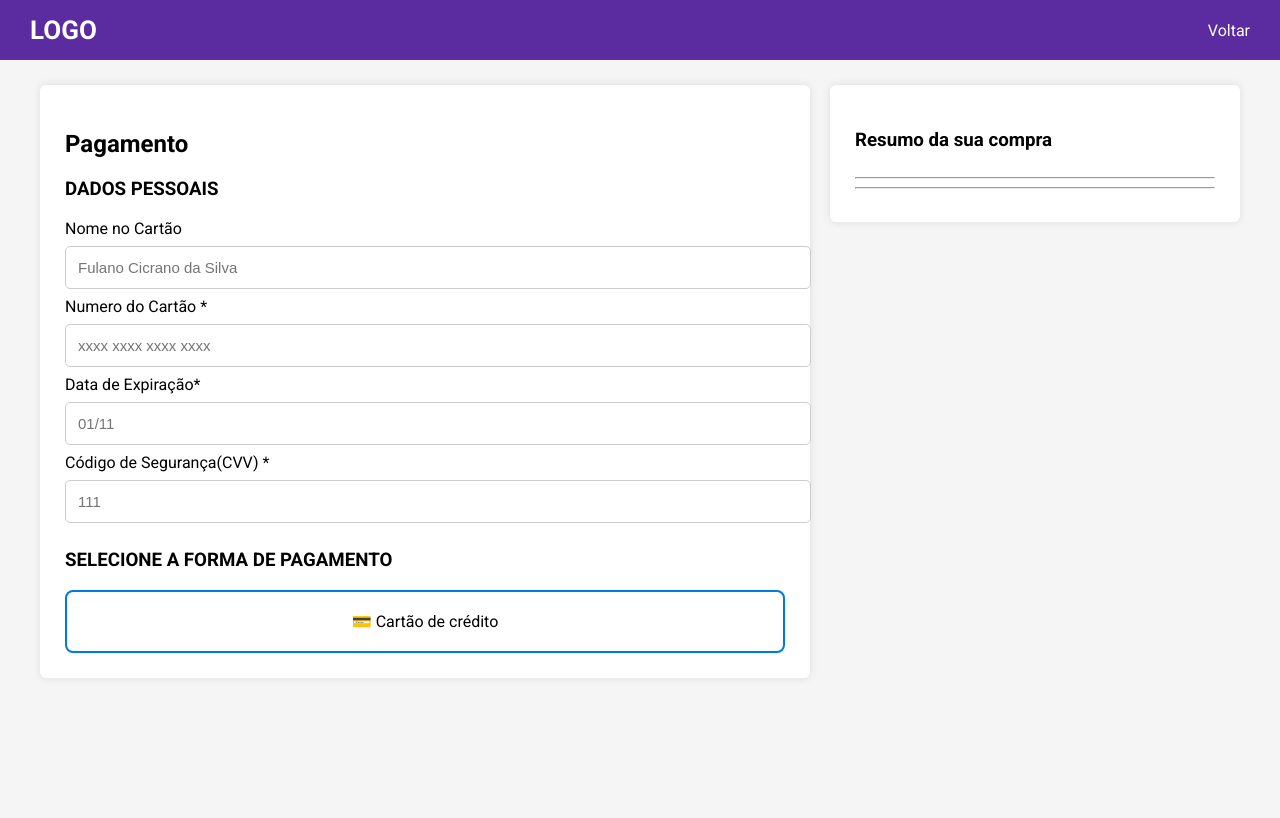
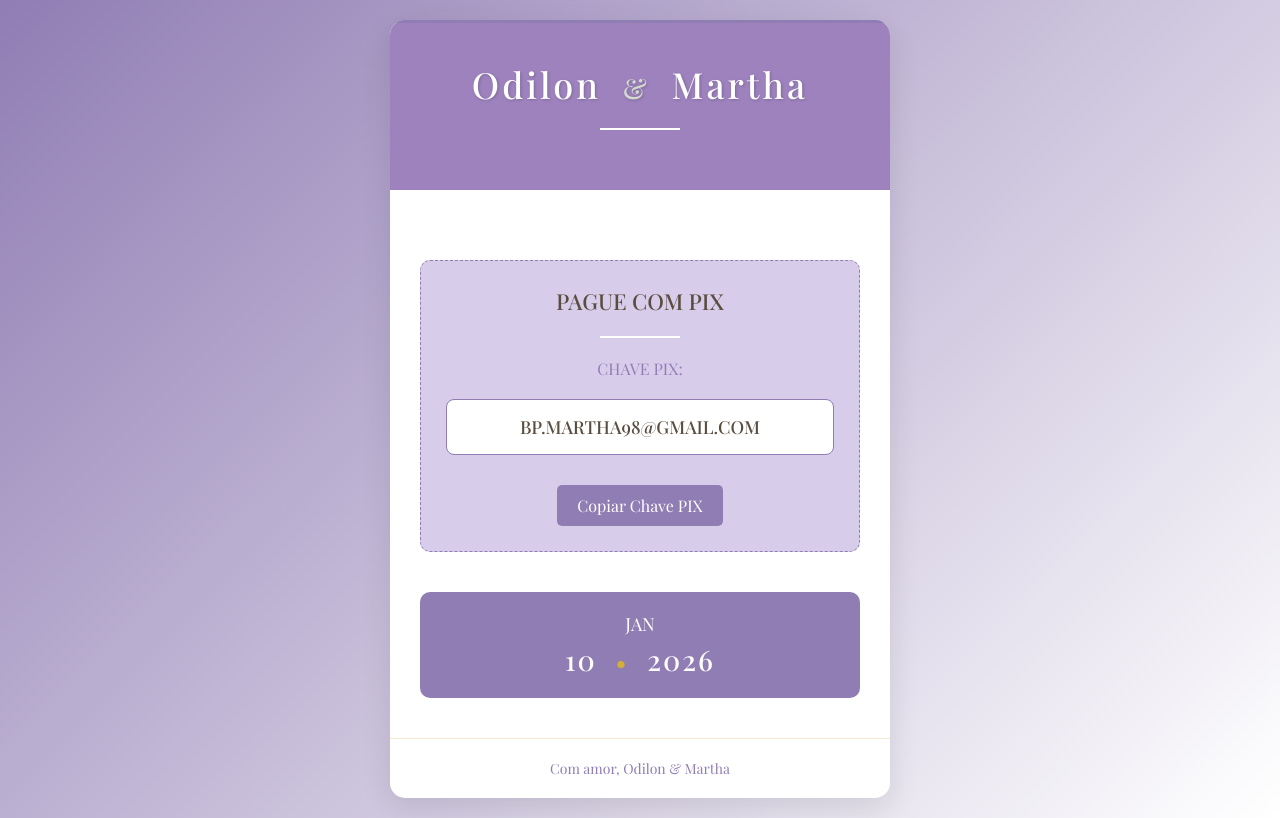
Before and after one commit to Laraivine/ProjetoSiteCasamento, a plain HTML site: page telapagamento.html in a window 1280 px wide. Drawn offline with nearby package versions, Linux system fonts and the light colour scheme.

Commit message:
add TELAPAGAMENTO

```diff
--- a/telapagamento.html
+++ b/telapagamento.html
@@ -1,197 +1,252 @@
 <!DOCTYPE html>
 <html lang="pt-BR">
-
 <head>
     <meta charset="UTF-8">
-    <title>Página de Pagamento</title>
-    <link href="https://fonts.googleapis.com/css2?family=Roboto:wght@300;400;500;700&display=swap" rel="stylesheet">
-
+    <meta name="viewport" content="width=device-width, initial-scale=1.0">
+    <title>Convite de Casamento - Odilon & Martha</title>
     <style>
-        body {
-            font-family: 'Roboto', sans-serif;
+        * {
             margin: 0;
-            background: #f5f5f5;
+            padding: 0;
+            box-sizing: border-box;
+            font-family: 'Playfair Display', serif;
         }
 
-        /* HEADER */
-        header {
-            background: #5a2ca0;
-            padding: 15px 30px;
-            color: white;
+        body {
+            background: linear-gradient(135deg, #907db4 0%, #ffffff 100%);
             display: flex;
-            justify-content: space-between;
+            justify-content: center;
             align-items: center;
+            min-height: 100vh;
+            padding: 20px;
+            color: #907db4;
         }
 
-        header .logo {
-            font-size: 26px;
-            font-weight: 700;
+        .container {
+            max-width: 500px;
+            width: 100%;
+            background-color: rgb(255, 255, 255);
+            border-radius: 15px;
+            box-shadow: 0 10px 30px rgba(0, 0, 0, 0.1);
+            overflow: hidden;
+            position: relative;
         }
 
-        /* LAYOUT */
-        .container {
-            display: flex;
-            gap: 20px;
-            padding: 25px;
-            max-width: 1200px;
-            margin: auto;
+        .header {
+            background: linear-gradient(to right, #9d82bd, #9d82bd);
+            color: white;
+            text-align: center;
+            padding: 40px 20px;
+            position: relative;
         }
 
-        /* CARD */
-        .card {
-            background: white;
-            padding: 25px;
-            border-radius: 6px;
-            box-shadow: 0 0 8px rgba(0, 0, 0, 0.1);
+        .header::before {
+            content: "";
+            position: absolute;
+            top: 0;
+            left: 0;
+            right: 0;
+            height: 3px;
+            background: linear-gradient(to right, #907db4, #907db4, #907db4);
         }
 
-        /* ESQUERDA */
-        .left {
-            flex: 2;
+        .names {
+            font-size: 36px;
+            font-weight: 500;
+            letter-spacing: 3px;
+            margin-bottom: 10px;
+            text-shadow: 1px 1px 3px rgba(0, 0, 0, 0.2);
         }
 
-        .left input[type=text],
-        .left input[type=email] {
-            width: 100%;
-            padding: 12px;
-            margin: 8px 0;
-            border: 1px solid #ccc;
-            border-radius: 5px;
-            font-size: 15px;
+        .ampersand {
+            font-size: 28px;
+            margin: 0 10px;
+            color: #d3dace;
         }
 
-
-
-        .payment-options {
-            display: flex;
-            gap: 20px;
-            margin-top: 15px;
+        .divider {
+            width: 80px;
+            height: 2px;
+            background-color: #ffffff;
+            margin: 20px auto;
         }
 
-        .pay-btn {
-            flex: 1;
+        .content {
+            padding: 40px 30px;
             text-align: center;
-            border: 2px solid #007adf;
-            border-radius: 8px;
-            padding: 20px;
-            cursor: pointer;
         }
 
-        .pay-btn:hover {
-            background: #e0f0ff;
+        .pix-section {
+            background-color: #d7cdeb;
+            border-radius: 10px;
+            padding: 25px;
+            margin: 30px 0;
+            border: 1px dashed #907db4;
         }
 
-        .discount {
-            background: #ffcccc;
-            color: #c00;
-            padding: 3px 8px;
-            border-radius: 4px;
-            display: inline-block;
-            margin-bottom: 8px;
-            font-size: 12px;
+        .pix-title {
+            font-size: 22px;
+            color: #5a4c3e;
+            margin-bottom: 15px;
+            font-weight: 500;
         }
 
-        /* DIREITA */
-        .right {
-            flex: 1;
-            height: fit-content;
+        .pix-key {
+            background-color: white;
+            border: 1px solid #907db4;
+            border-radius: 8px;
+            padding: 15px;
+            font-size: 18px;
+            margin: 20px 0;
+            word-break: break-all;
+            color: #5a4c3e;
+            font-weight: 500;
         }
 
-        .product {
-            display: flex;
-            gap: 10px;
+        .date-section {
+            margin-top: 40px;
+            padding: 20px;
+            background: linear-gradient(to right, #907db4, #907db4);
+            border-radius: 10px;
         }
 
-        .product img {
-            width: 85px;
-            height: 65px;
-            object-fit: cover;
-            border-radius: 5px;
+        .date {
+            font-size: 28px;
+            font-weight: 500;
+            color: #ffffff;
+            letter-spacing: 2px;
         }
 
-        .coupon-box input {
-            padding: 10px;
-            width: 65%;
-            border: 1px solid #ccc;
-            border-radius: 4px;
+        .month {
+            font-size: 18px;
+            text-transform: uppercase;
+            margin-bottom: 5px;
+            color: #ffffff;
         }
 
-        .coupon-box button {
-            padding: 10px 12px;
-            background: #007adf;
-            border: none;
-            color: white;
-            border-radius: 4px;
-            cursor: pointer;
+        .year {
+            font-size: 18px;
+            margin-top: 5px;
+            color: #5a4c3e;
         }
 
-        .totals {
-            text-align: right;
-            font-size: 22px;
-            font-weight: bold;
-            color: green;
+        .ornament {
+            font-size: 24px;
+            color: #d4af37;
+            margin: 0 10px;
+        }
+
+        .footer {
+            padding: 20px;
+            text-align: center;
+            font-size: 14px;
+            color: #907db4;
+            border-top: 1px solid #f5e8d0;
+        }
+
+        .copy-btn {
+            background-color: #907db4;
+            color: white;
+            border: none;
+            padding: 10px 20px;
+            border-radius: 5px;
+            font-size: 16px;
+            cursor: pointer;
+            margin-top: 10px;
+            transition: background-color 0.3s;
+        }
+
+        .copy-btn:hover {
+            background-color: #9569a0;
+        }
+
+        .success-message {
+            color: #2e8b57;
+            font-size: 14px;
+            margin-top: 10px;
+            display: none;
+        }
+
+        @media (max-width: 480px) {
+            .names {
+                font-size: 28px;
+            }
+
+            .pix-key {
+                font-size: 16px;
+            }
+
+            .date {
+                font-size: 24px;
+            }
         }
     </style>
+    <link href="https://fonts.googleapis.com/css2?family=Playfair+Display:wght@400;500;600&display=swap" rel="stylesheet">
 </head>
+<body>
+    <div class="container">
+        <div class="header">
+            <div class="names">
+                Odilon <span class="ampersand">&</span> Martha
+            </div>
+            <div class="divider"></div>
+        </div>
 
-<body>
+        <div class="content">
+            <div class="pix-section">
+                <div class="pix-title">PAGUE COM PIX</div>
+                <div class="divider"></div>
 
-    <header>
-        <div class="logo">LOGO</div>
-        <div>Voltar</div>
-    </header>
+                <p>CHAVE PIX:</p>
+                <div class="pix-key" id="pixKey">BP.MARTHA98@GMAIL.COM</div>
 
-    <div class="container">
-
-        <!-- COLUNA ESQUERDA -->
-        <div class="card left">
-            <h2>Pagamento</h2>
-
-
-            <h3>DADOS PESSOAIS</h3>
-
-            <label>Nome no Cartão</label>
-            <input type="text" placeholder="Fulano Cicrano da Silva">
-
-            <label>Numero do Cartão *</label>
-            <input type="text" placeholder="xxxx xxxx xxxx xxxx">
-
-            <label>Data de Expiração*</label>
-            <input type="email" placeholder="01/11">
-
-            <label>Código de Segurança(CVV) *</label>
-            <input type="text" placeholder="111">
-
-            <h3>SELECIONE A FORMA DE PAGAMENTO</h3>
-
-            <div class="payment-options">
-                <div class="pay-btn">
-                    💳 Cartão de crédito
-                </div>
-
-
+                <button class="copy-btn" id="copyBtn">Copiar Chave PIX</button>
+                <div class="success-message" id="successMessage">Chave PIX copiada com sucesso!</div>
             </div>
 
+            <div class="date-section">
+                <div class="month">JAN</div>
+                <div class="date">10 <span class="ornament">•</span> 2026</div>
+            </div>
         </div>
 
-        <!-- COLUNA DIREITA -->
-        <div class="card right">
-            <h3>Resumo da sua compra</h3>
-
-            <div class="product">
-            </div>
-
-            <hr>
-
-            <!-- Local onde vai ser colocado os produtos -->
-
-
-            <hr>
-
-
+        <div class="footer">
+            Com amor, Odilon & Martha
         </div>
     </div>
 
+    <script>
+        document.addEventListener('DOMContentLoaded', function() {
+            const copyBtn = document.getElementById('copyBtn');
+            const pixKey = document.getElementById('pixKey');
+            const successMessage = document.getElementById('successMessage');
+
+            copyBtn.addEventListener('click', function() {
+                // Cria um elemento de texto temporário
+                const tempTextArea = document.createElement('textarea');
+                tempTextArea.value = pixKey.textContent;
+                document.body.appendChild(tempTextArea);
+
+                // Seleciona e copia o texto
+                tempTextArea.select();
+                tempTextArea.setSelectionRange(0, 99999); // Para dispositivos móveis
+
+                try {
+                    const successful = document.execCommand('copy');
+                    if (successful) {
+                        successMessage.style.display = 'block';
+                        setTimeout(function() {
+                            successMessage.style.display = 'none';
+                        }, 3000);
+                    }
+                } catch (err) {
+                    console.error('Falha ao copiar texto: ', err);
+                }
+
+                // Remove o elemento temporário
+                document.body.removeChild(tempTextArea);
+            });
+        });
+    </script>
 </body>
-
 </html>
```
